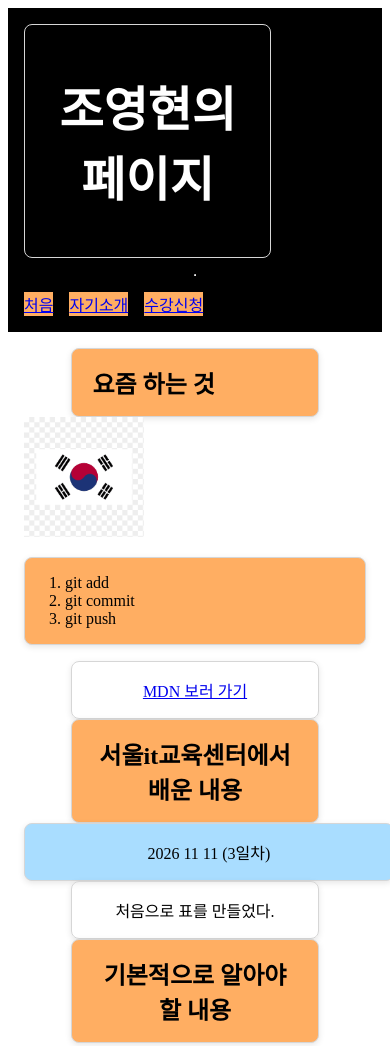
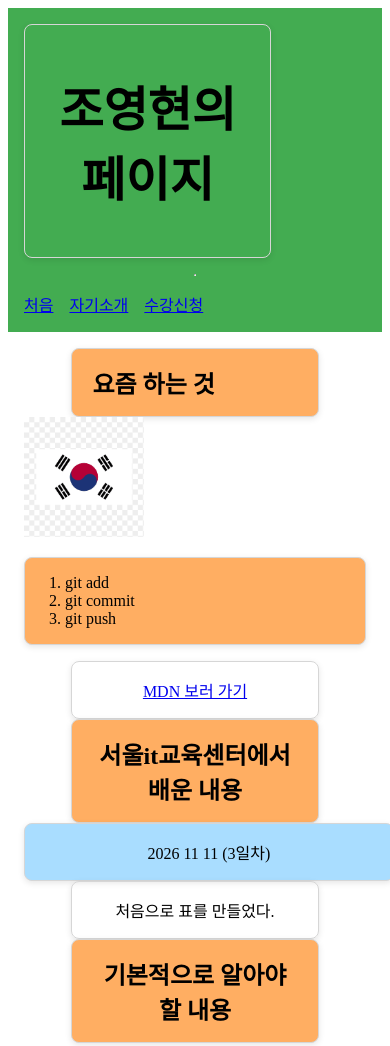
Before and after one commit to yhjo1004g/my-site, a plain HTML site: page index.html in a window 390 px wide. Shown: the top 1046 px of the page. Drawn offline with Linux system fonts and the light colour scheme.

Commit message:
koreanmark

```diff
--- a/css/style.css
+++ b/css/style.css
@@ -2,8 +2,8 @@ header {
     display: flex;
     justify-content: space-between;
     align-items: center;
-    background: black;
-    color: white;
+    background: rgb(67, 172, 81);
+    color: rgb(0, 0, 0);
 }
 header h1 {
     margin: 0;
@@ -31,7 +31,6 @@ h1 {
     text-align: center;
 }
 li {
-    background: rgb(255, 174, 98);
     color: rgb(0, 0, 0);
 }
 p {
@@ -99,5 +98,7 @@ ol {
     gap: 8px;
     padding: 16px;
   }
-  nav ul { flex-wrap: wrap; }
+  nav ul {
+    flex-wrap: wrap;
 }
+}
```
